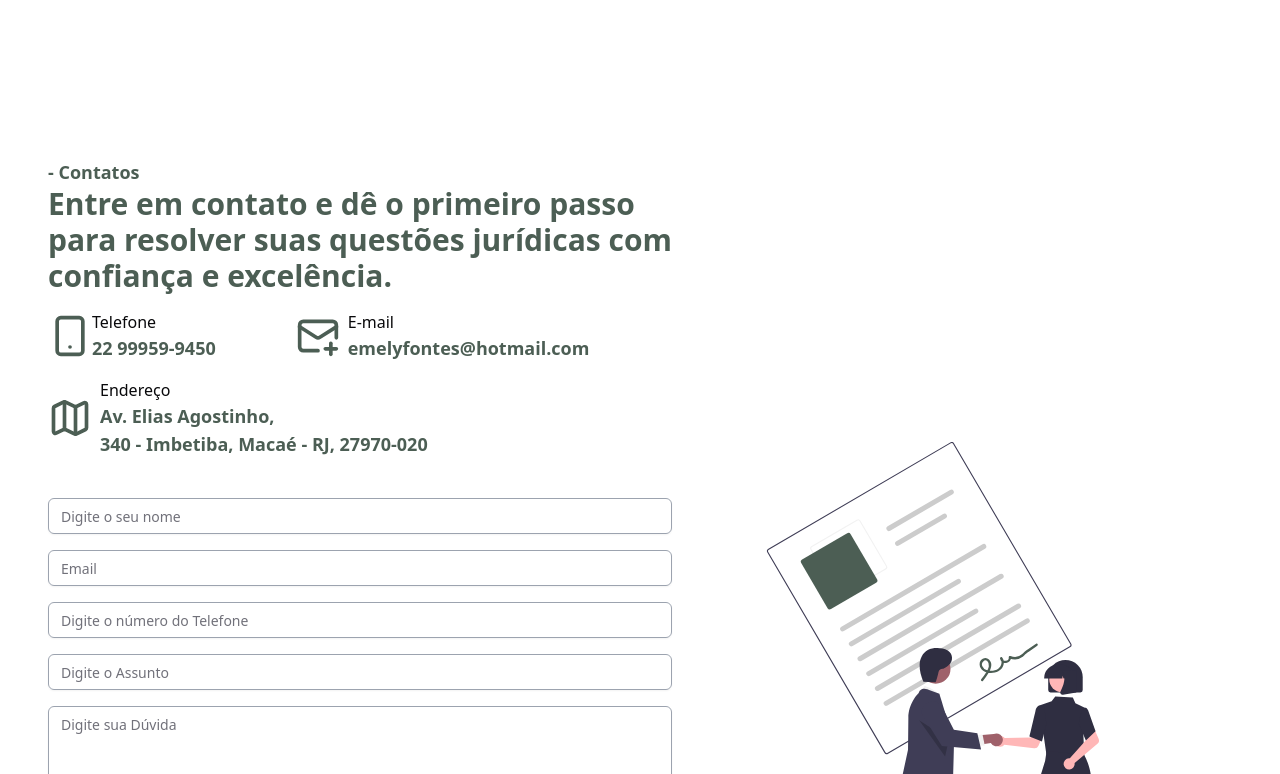
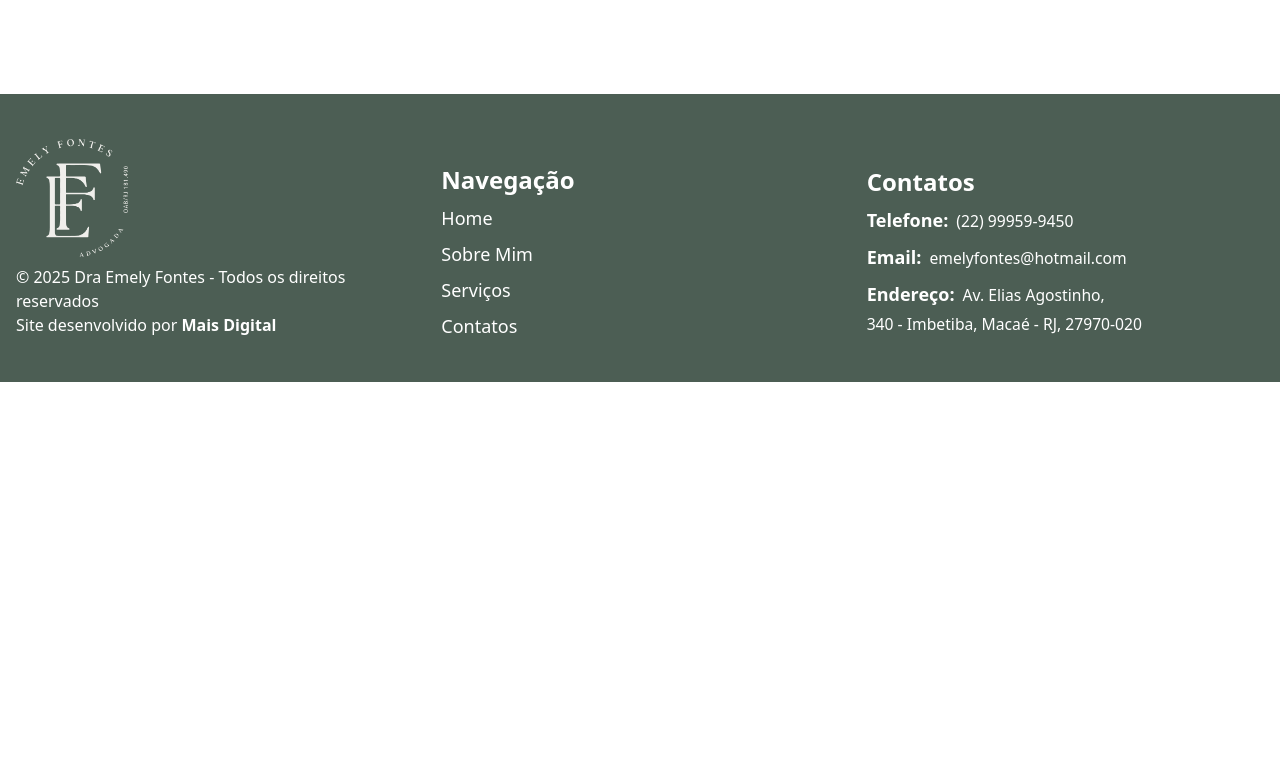
Before and after one commit to WesleiPossidonio/Projetct-dra-emelly, a React (Vite) app: page / in a window 1280 px wide. Shown: the part 4286-5060 px from the top of the page. After the commit the page ends 4668 px from the top, so only its background shows below. Built offline with nearby package versions, Linux system fonts and the light colour scheme.

Commit message:
delete section contacts app.tsx

```diff
--- a/src/App.tsx
+++ b/src/App.tsx
@@ -6,7 +6,6 @@ import 'aos/dist/aos.css';
 import {
   AboutMe,
   Coments,
-  Contact,
   Differential,
   Faq,
   Footer,
@@ -34,7 +33,6 @@ function App() {
       <Coments />
       {/* <CallAction /> */}
       <Faq />
-      <Contact />
       <Footer />
     </main>
   )
```
